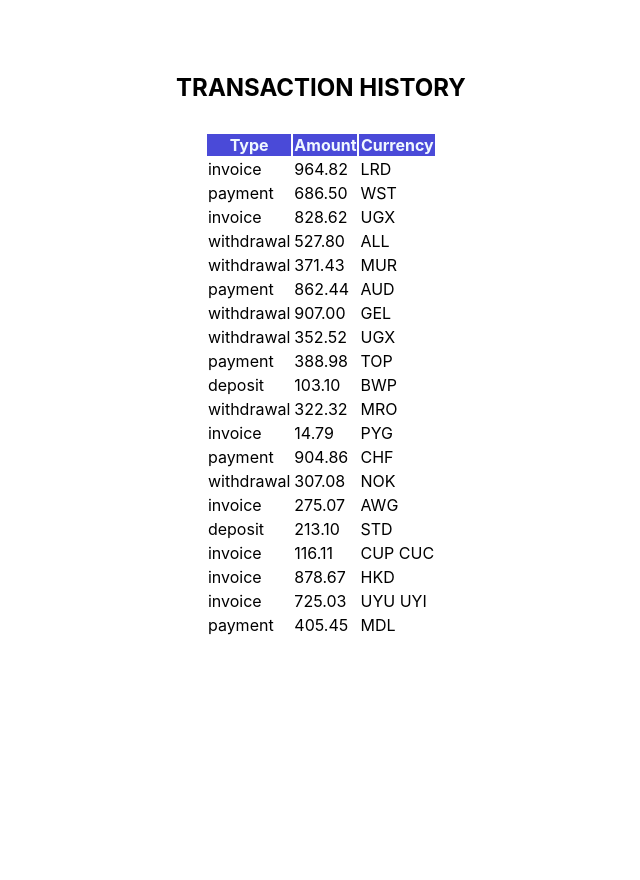
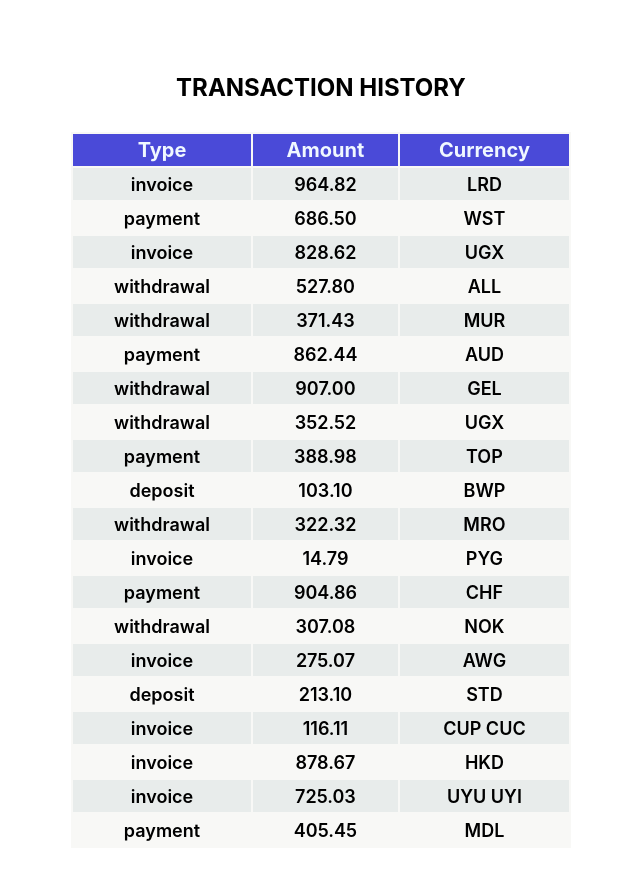
Before and after one commit to GannaKov/goit-react-hw-01-components, a React (Create React App) app: page / in a window 1280 px wide. Shown: the part 1340-2220 px from the top of the page, without its empty margins (319-959 px from the left). Before the commit the page ends 2038 px from the top, so only its background shows below. Built offline with nearby package versions, Linux system fonts and the light colour scheme.

Commit message:
trans css

```diff
--- a/src/components/TransactionHistory/TransactionHistory.module.css
+++ b/src/components/TransactionHistory/TransactionHistory.module.css
@@ -1,7 +1,20 @@
 .transactionHistory {
+  width: 500px;
   margin: 0 auto;
+  background-color: rgb(248, 248, 246);
 }
 .transactionHistory th {
   background-color: rgb(74, 74, 216);
   color: aliceblue;
 }
+th {
+  height: 30px;
+  font-size: 20px;
+  font-weight: 700;
+}
+tr {
+  text-align: center;
+}
+tr:nth-child(2n + 1) {
+  background-color: rgb(232, 236, 235);
+}
--- a/src/components/TransactionRow/TransactionRow.js
+++ b/src/components/TransactionRow/TransactionRow.js
@@ -1,5 +1,5 @@
 import PropTypes from 'prop-types';
-
+import css from './TransactionRow.module.css';
 export function TransactionRow({ type, amount, currency }) {
   return (
     <>
--- a/src/components/TransactionRow/TransactionRow.module.css
+++ b/src/components/TransactionRow/TransactionRow.module.css
@@ -0,0 +1,5 @@
+td {
+  height: 30px;
+  font-size: 18px;
+  font-weight: 600;
+}
```
